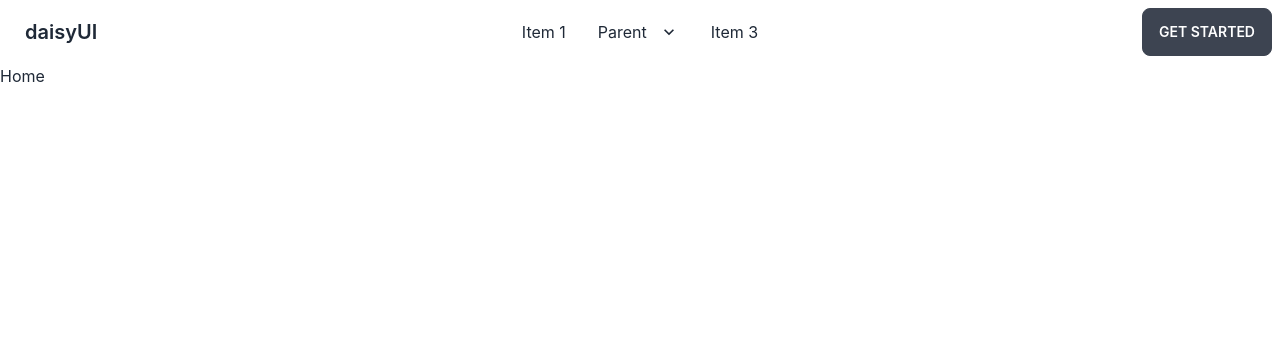
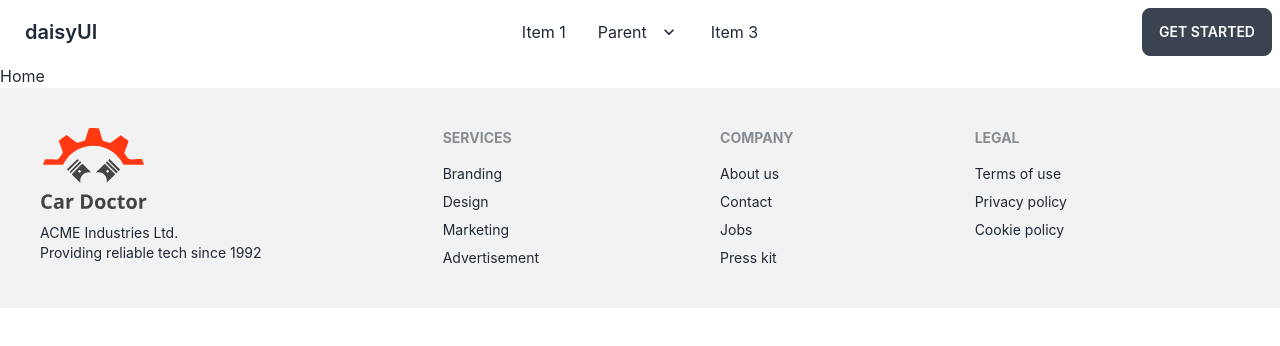
Before and after one commit to Raad05/genius-car-client, a React (Create React App) app: page / in a window 1280 px wide. Shown: the top 346 px of the page. Built offline with nearby package versions, Linux system fonts and the light colour scheme.

Commit message:
Footer commit

```diff
--- a/src/Components/Shared/Footer/Footer.js
+++ b/src/Components/Shared/Footer/Footer.js
@@ -4,6 +4,32 @@
 const Footer = () => {
     return (
         <div className='footer'>
+            <footer className="footer p-10 bg-base-200 text-base-content">
+                <div>
+                    <img src={logo} alt="Logo" />
+                    <p>ACME Industries Ltd.<br />Providing reliable tech since 1992</p>
+                </div>
+                <div>
+                    <span className="footer-title">Services</span>
+                    <a href="/" className="link link-hover">Branding</a>
+                    <a href="/" className="link link-hover">Design</a>
+                    <a href="/" className="link link-hover">Marketing</a>
+                    <a href="/" className="link link-hover">Advertisement</a>
+                </div>
+                <div>
+                    <span className="footer-title">Company</span>
+                    <a href="/" className="link link-hover">About us</a>
+                    <a href="/" className="link link-hover">Contact</a>
+                    <a href="/" className="link link-hover">Jobs</a>
+                    <a href="/" className="link link-hover">Press kit</a>
+                </div>
+                <div>
+                    <span className="footer-title">Legal</span>
+                    <a href="/" className="link link-hover">Terms of use</a>
+                    <a href="/" className="link link-hover">Privacy policy</a>
+                    <a href="/" className="link link-hover">Cookie policy</a>
+                </div>
+            </footer>
         </div>
     );
 };
```
